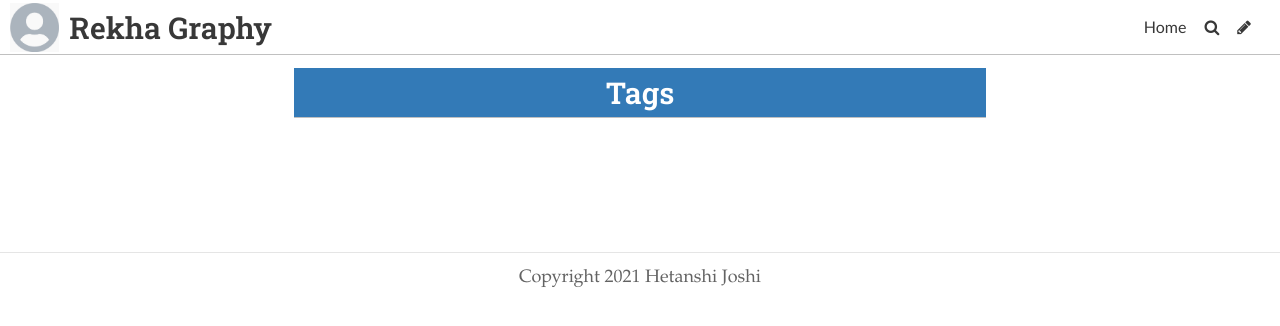
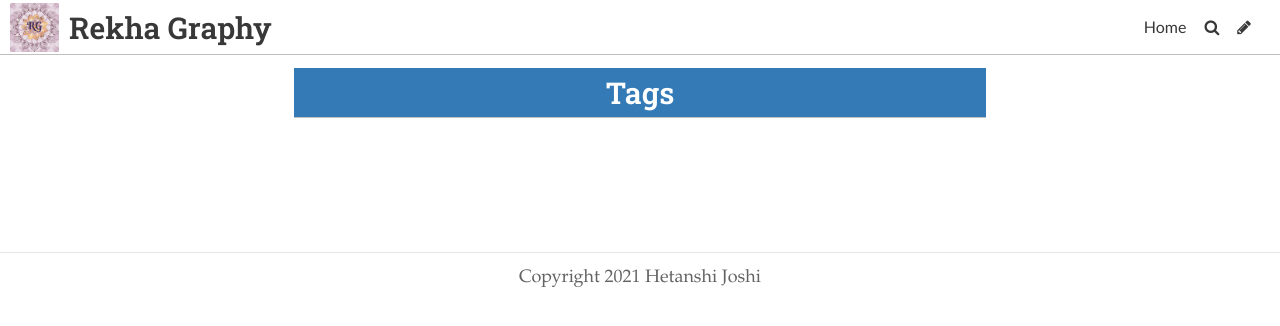
Before and after one commit to hetanshijoshi/designtypo, a Jekyll site: the page built from pages/tags.md, in a window 1280 px wide. Shown: the top 326 px of the page. Built offline with Jekyll 4.4.1, drawn with Linux system fonts in a browser that asks for light colours; some web fonts are replaced.

Commit message:
Update Settings “general”

```diff
--- a/_data/settings.yml
+++ b/_data/settings.yml
@@ -6,7 +6,7 @@ header_text: ""
 header_text_color: "#ffffff"
 bannerheight: 20vmax
 navbarheight: 55px
-logo: /uploads/logo.jpg
+logo: ../uploads/rg.png
 favicon: ../uploads/rekhatype.png
 gridlayout: false
 fixednavbar: false
```
Also changed, not shown: uploads/rg.png (added).
